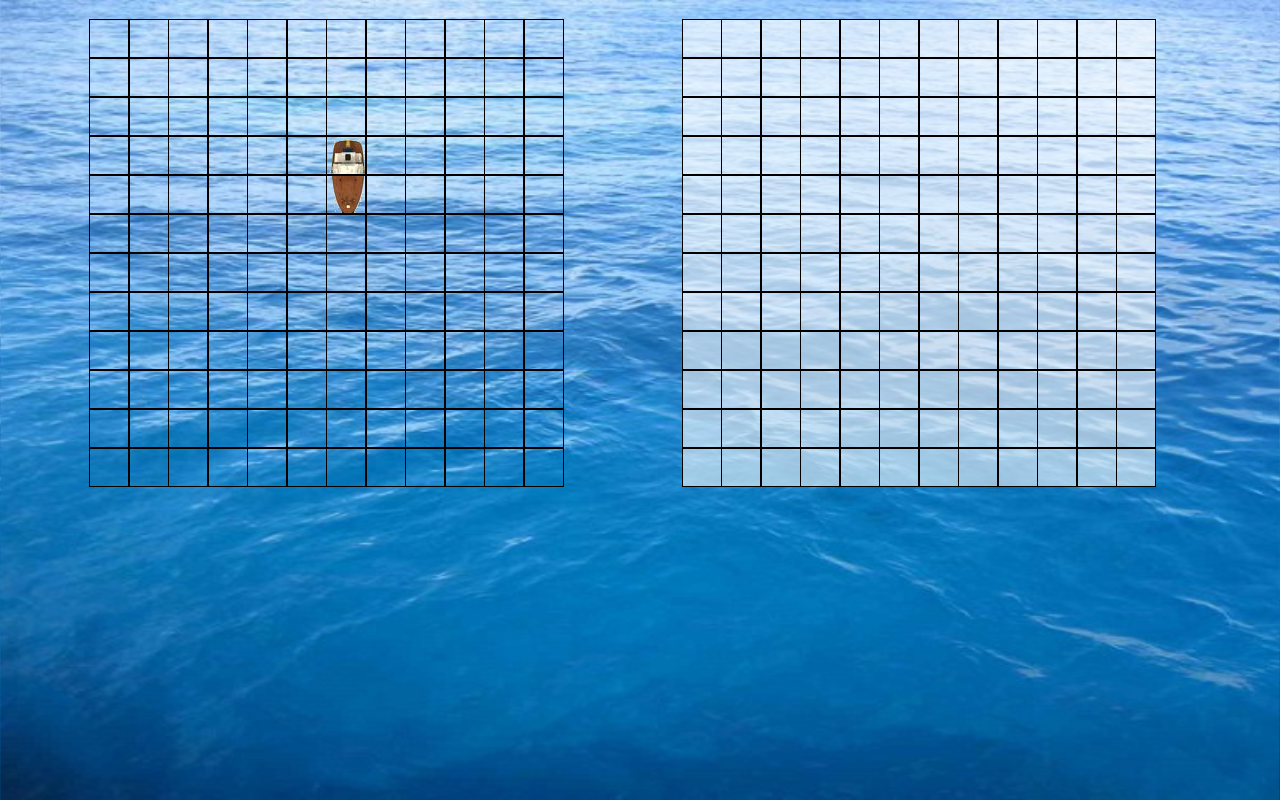
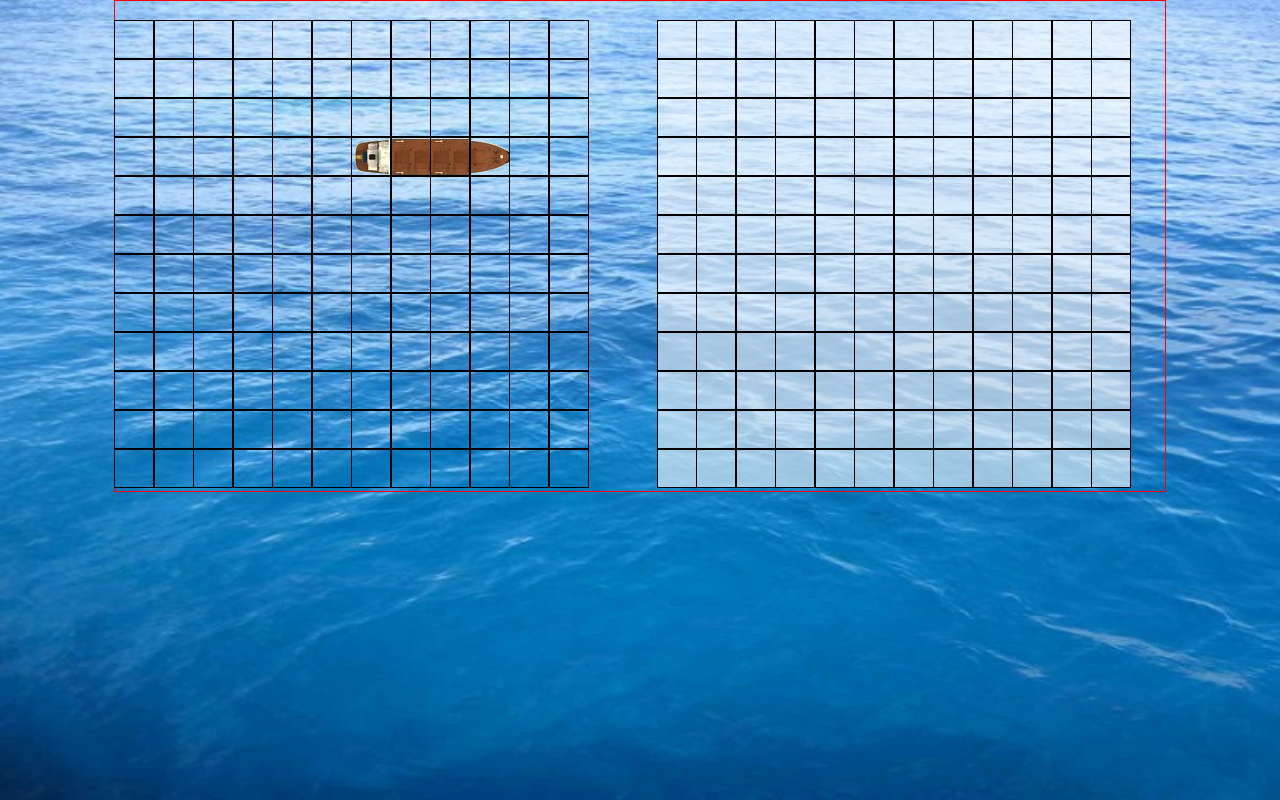
Before and after one commit to Jazastry/ButtonFunray-teamwork, a plain HTML site: page Jasen - BattleShips/index.html in a window 1280 px wide. Both pictures are taken after a click on the element 340 px from the left and 160 px from the top of the page. Drawn offline with Linux system fonts and the light colour scheme.

Commit message:
Repared wrapper position. Show the PLayer Prompt.

```diff
--- a/Jasen - BattleShips/css/style.scss
+++ b/Jasen - BattleShips/css/style.scss
@@ -14,13 +14,15 @@ height: 100%;
 	background-size: 100% 100%;
 	position: relative;
 		#wrapper{
-		width: 1300px;
-		height: 480px;
+		width: 1050px;
+		height: 490px;
+		border: 1px solid #FF0000;
+		margin: 0px auto;
 			#field1{
 			width: 500px;
-			height: 280px;
+			height: 285px;
 			margin-top: 20px;
-			margin-left: 90px;
+			margin-left: 0px;
 			display: inline-block;
 				div{
 					width: 38px;
@@ -39,7 +41,7 @@ height: 100%;
 			width: 500px;
 			height: 500px;
 			margin-top: 20px;
-			margin-left: 90px;
+			margin-left: 40px;
 			display: inline-block;
 				div{
 					width: 38px;
@@ -59,7 +61,7 @@ height: 100%;
 		}
 		#playerFieldPrompt {
 			position: absolute;
-			top: 500px;
+			top: 200px;
 			left: 150px;
 			width: 300px;
 			height: 100px;
--- a/Jasen - BattleShips/js/main.js
+++ b/Jasen - BattleShips/js/main.js
@@ -11,7 +11,7 @@ function myFunction(e) {
     //alert(parseInt(clicktElement)+1);
 
 
-    shipForHorizont(2, clicktElement, shipsOrdin[1]);
+    shipForHorizont(4, clicktElement, shipsOrdin[0]);
 
 }
 
@@ -24,6 +24,10 @@ function createPlayFields() {
 			playerField[i] = 0;
 		};
 
+
+
+	}
+	function showPrompt() {
 
 
 	}
```
Also changed, not shown: Jasen - BattleShips/css/style.css.
